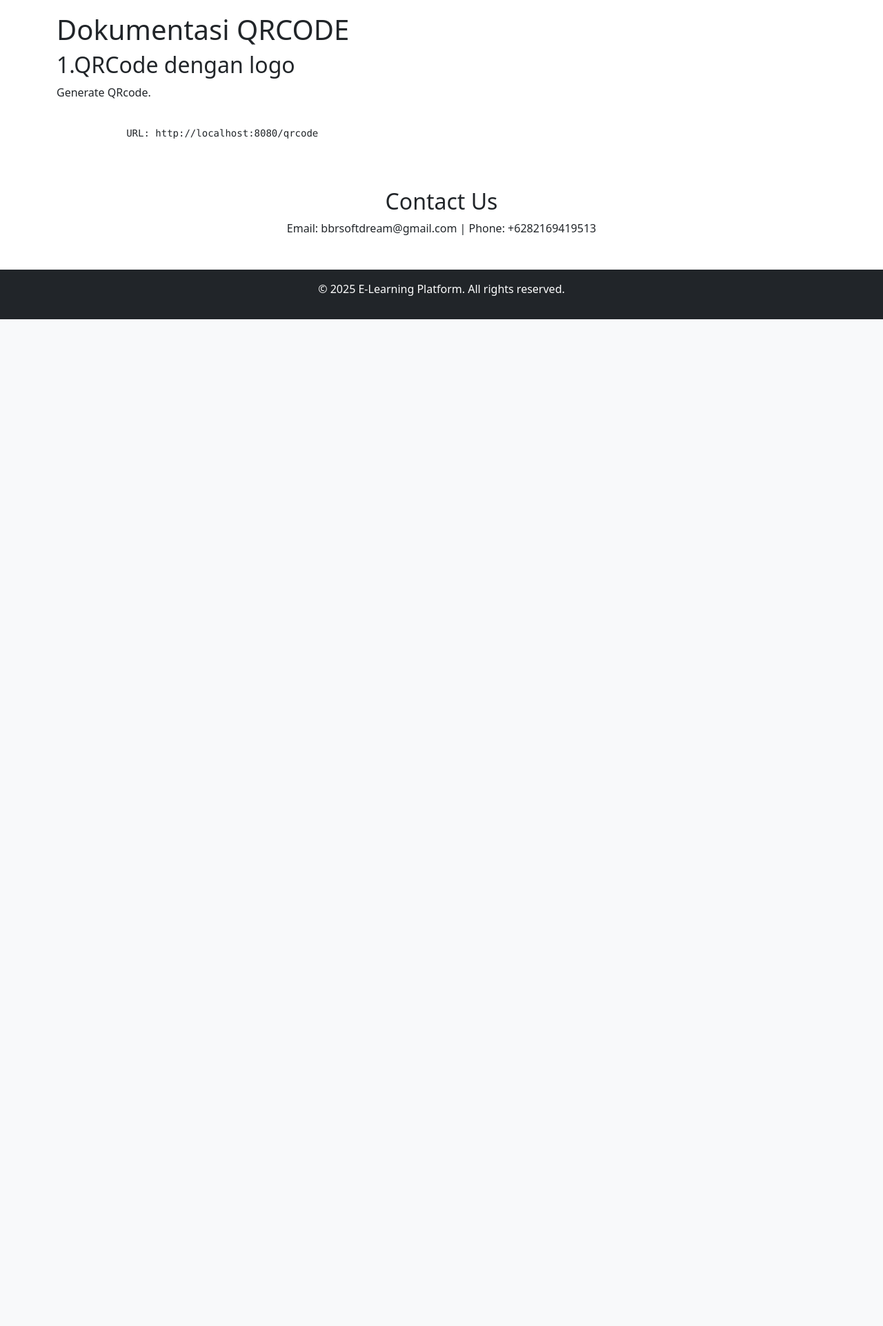
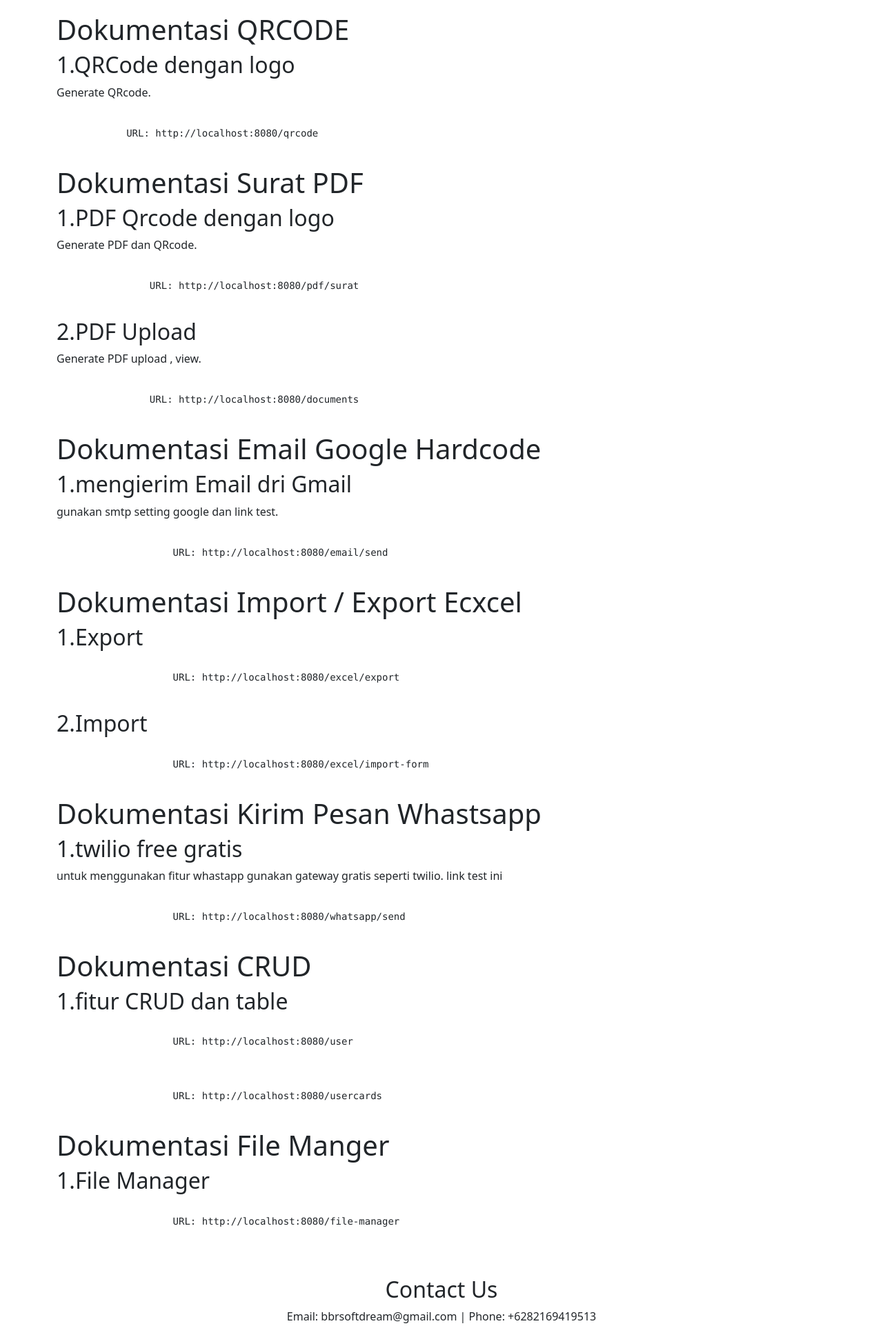
Before and after one commit to bbrsoft/codeigniter4boostrap-example, a CodeIgniter 4 app: the page made by app/Views/home.php in a window 1280 px wide. Shown: the part 4052-5975 px from the top of the page at 69% size. Before the commit the page ends 4515 px from the top, so only its background shows below. Run offline with PHP 8.4 and a stand-in for CodeIgniter, Linux system fonts and the light colour scheme; the template is opened without the code that fills it, so the values that code supplies are empty; some libraries are stand-ins or nearby versions.

Commit message:
Menambahkan dokumentasi lengkap

```diff
--- a/app/Views/home.php
+++ b/app/Views/home.php
@@ -203,6 +203,65 @@
                 <pre><code>
             URL: http://localhost:8080/qrcode
                 </code></pre>
+
+                <h1>Dokumentasi Surat PDF</h1>
+
+                    <h2>1.PDF Qrcode dengan logo</h2>
+                    <p>Generate PDF dan  QRcode.</p>
+                    <pre><code>
+                URL: http://localhost:8080/pdf/surat
+                    </code></pre>
+
+                    <h2>2.PDF Upload</h2>
+                    <p>Generate PDF upload , view.</p>
+                    <pre><code>
+                URL: http://localhost:8080/documents
+                    </code></pre>
+
+                    <h1>Dokumentasi Email Google Hardcode</h1>
+
+                    <h2>1.mengierim Email dri Gmail</h2>
+                    <p>gunakan smtp setting google dan link test.</p>
+                    <pre><code>
+                    URL: http://localhost:8080/email/send
+                    </code></pre>
+
+                    <h1>Dokumentasi Import / Export Ecxcel</h1>
+
+                    <h2>1.Export</h2>
+                    <pre><code>
+                    URL: http://localhost:8080/excel/export
+                    </code></pre>
+
+                    <h2>2.Import</h2>
+                    <pre><code>
+                    URL: http://localhost:8080/excel/import-form
+                    </code></pre>
+
+                    <h1>Dokumentasi Kirim Pesan Whastsapp</h1>
+
+                    <h2>1.twilio free gratis</h2>
+                    <p>untuk menggunakan fitur whastapp gunakan gateway gratis seperti twilio. link test ini</p>
+                    <pre><code>
+                    URL: http://localhost:8080/whatsapp/send
+                    </code></pre>
+
+                    <h1>Dokumentasi CRUD</h1>
+
+                    <h2>1.fitur CRUD dan table</h2>
+                    <pre><code>
+                    URL: http://localhost:8080/user
+                    </code></pre>
+                    <pre><code>
+                    URL: http://localhost:8080/usercards
+                    </code></pre>
+
+                    <h1>Dokumentasi File Manger</h1>
+
+                    <h2>1.File Manager</h2>
+                    <pre><code>
+                    URL: http://localhost:8080/file-manager
+                    </code></pre>
         </div>
     </section>
 
```
